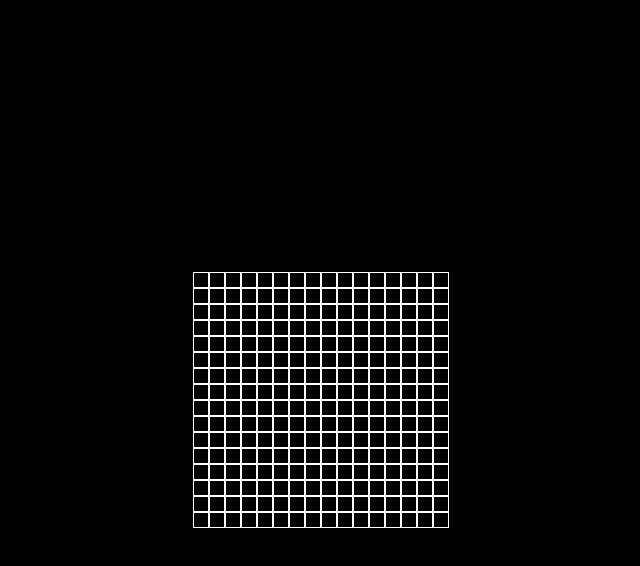
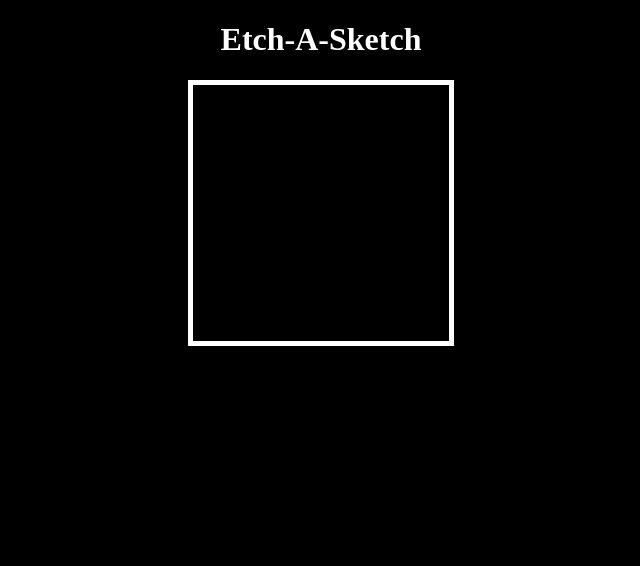
Before and after one commit to retop56/odin_etch-a-sketch, a plain HTML site: page index.html in a window 1280 px wide. Shown: the whole page, without its empty margins (319-959 px from the left). Drawn offline with Linux system fonts and the light colour scheme.

Commit message:
Add some styling and change square generation

```diff
--- a/css/styles.css
+++ b/css/styles.css
@@ -1,27 +1,41 @@
 body {
   display: flex;
-  justify-content: center;
-  align-items: center;
+  flex-direction: column;
   height: 100vh;
+  width: 100vw;
   background-color: black;
   margin: 0;
 }
 
+.title {
+  color: white;
+  align-self: center;
+}
+
+.sc-wrapper {
+  border: 5px solid white;
+  justify-self: center;
+  align-self: center;
+}
+
 .square-container {
   display: flex;
-  width: 256px;
+  max-width: 256px;
   flex-wrap: wrap;
+  box-sizing: border-box;
+  margin: 0;
+  padding: 0;
 }
 
 .square {
-  width: 14px;
-  height: 14px;
+  width: 16px;
+  height: 16px;
   margin: 0;
   padding: 0;
-  border: 1px solid white;
+  /* border: 1px solid white; */
   flex-shrink: 0;
 }
 
-.square:hover {
+/* .square:hover {
   background-color: red;
-}
+} */
--- a/js/script.js
+++ b/js/script.js
@@ -1,17 +1,35 @@
+const titleHeading = document.createElement("h1");
+titleHeading.classList.add("title");
+titleHeading.textContent = "Etch-A-Sketch";
+document.body.append(titleHeading);
+
+const wrapper = document.createElement("div");
+wrapper.classList.add("sc-wrapper");
+document.body.append(wrapper);
+
 const squareContainer = document.createElement("div");
 squareContainer.classList.add("square-container");
-document.body.append(squareContainer);
+wrapper.append(squareContainer);
 
-for (let i = 0; i < 256; i++) {
-  let square = document.createElement("div");
-  square.classList.add("square", `square-num-${i + 1}`);
-  squareContainer.append(square);
+let numOfSquares = 16;
+
+function generateSquares(num) {
+  for (let i = 0; i < num ** 2; i++) {
+    let square = document.createElement("div");
+    square.classList.add("square", `square-num-${i + 1}`);
+    squareContainer.append(square);
+  }
 }
 
-// const squareChildren = squareContainer.childNodes;
-// for (let i = 0; i < squareChildren.length; i++) {
-//   child = squareChildren[i];
-//   child.addEventListener("mouseenter", (event) => {
-//     event.target.style.backgroundColor = "red";
-//   });
-// }
+function addHoverEffect() {
+  const squareChildren = squareContainer.childNodes;
+  for (let i = 0; i < squareChildren.length; i++) {
+    child = squareChildren[i];
+    child.addEventListener("mouseenter", (event) => {
+      event.target.style.backgroundColor = "red";
+    });
+  }
+}
+
+generateSquares(numOfSquares);
+addHoverEffect();
```
